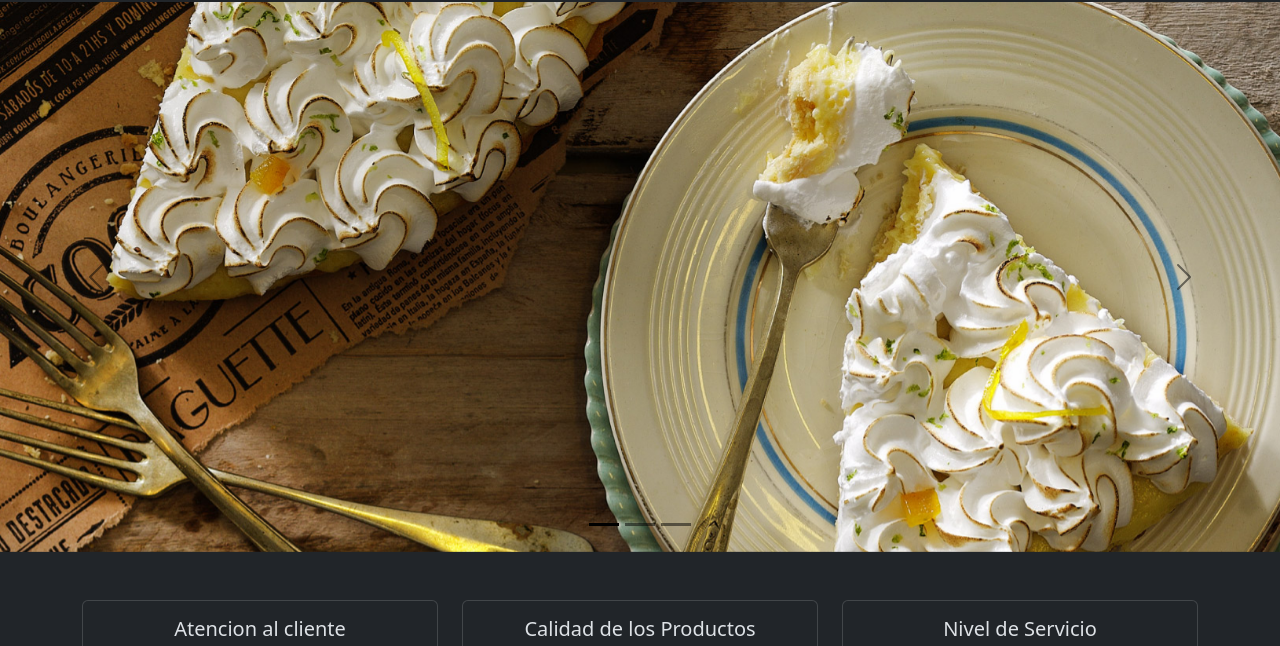
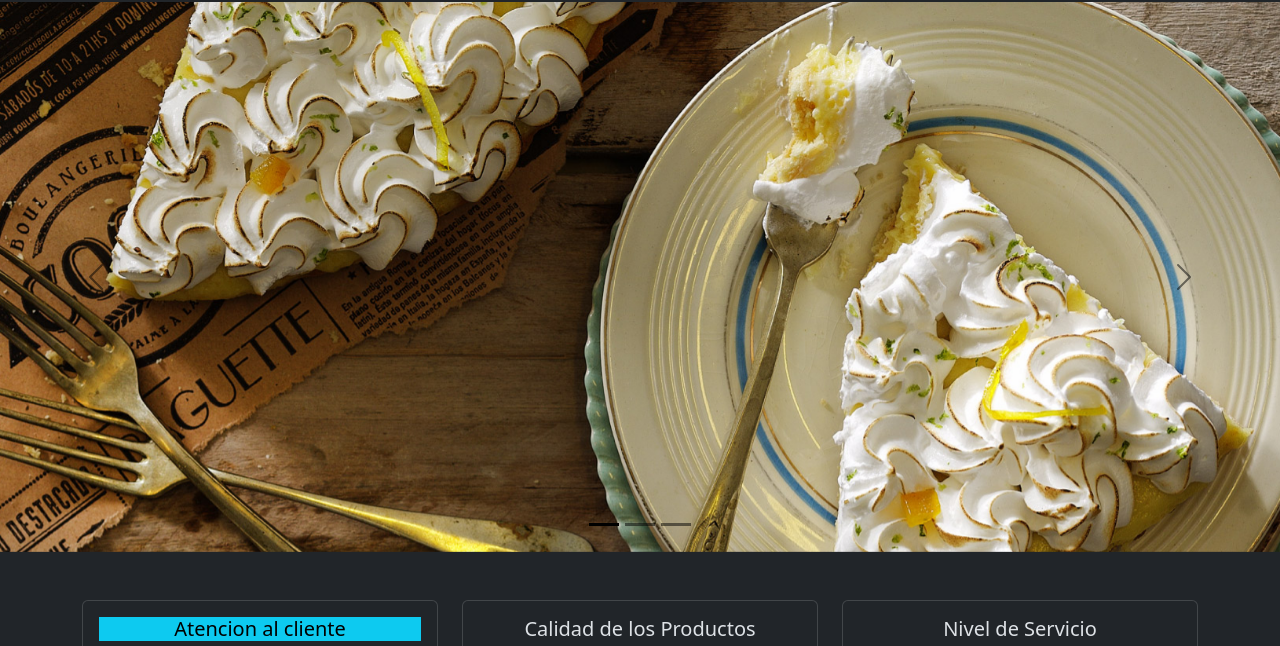
Before and after one commit to Pabloczurylo/panaderiaCocu, a plain HTML site: page index.html in a window 1280 px wide. Shown: the part 100-746 px from the top of the page. Drawn offline with nearby package versions, Linux system fonts and the light colour scheme.

Commit message:
agregue un color en el titulo de atención al cliente

```diff
--- a/index.html
+++ b/index.html
@@ -69,7 +69,7 @@
           <article class="col-12 col-md-6 col-lg-4 mb-3">
             <div class="card h-100">
               <div class="card-body">
-                <h5 class="card-title text-center">Atencion al cliente</h5>
+                <h5 class="card-title text-center text-bg-info">Atencion al cliente</h5>
                 <p class="card-text">
                   En nuestra panadería, la atención al cliente es una prioridad fundamental. Cada miembro de nuestro equipo está comprometido en brindar un servicio cálido y personalizado. Nos encanta interactuar con nuestros clientes, conocer sus preferencias y hacer que se sientan bienvenidos. En un ambiente acogedor, estamos aquí para ayudar y asegurarnos de que cada visita sea una experiencia agradable y satisfactoria.
                 </p>
```
